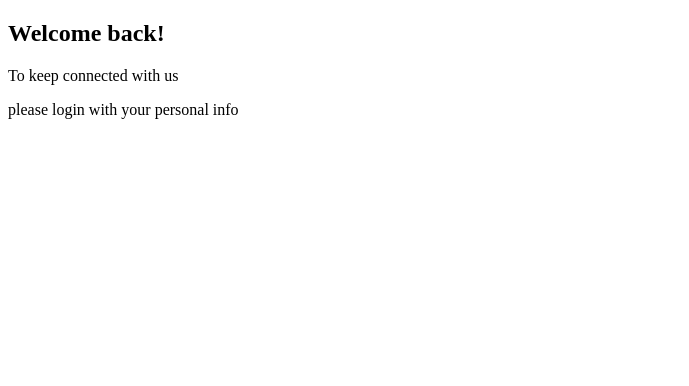
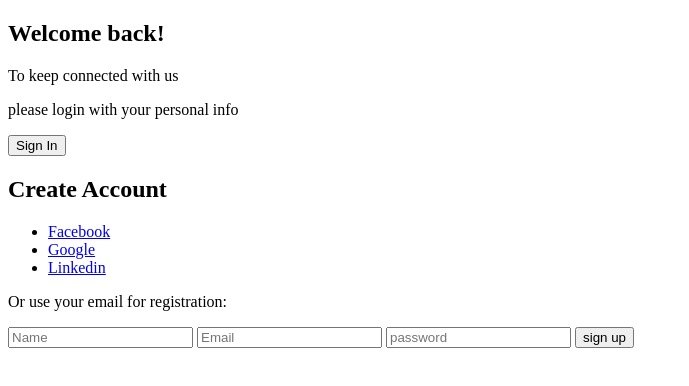
Before and after one commit to leonardoPetruncko/Tela-de-login, a plain HTML site: page index.html in a window 1280 px wide. Shown: the whole page, without its empty margins (0-689 px from the left). Drawn offline with Linux system fonts and the light colour scheme.

Commit message:
Create Account - Primeiro Conteudo

```diff
--- a/index.html
+++ b/index.html
@@ -8,20 +8,57 @@
 </head>
 <body>
 
+    <!-- Main container -->
+
     <div class="container">
+
+        <!-- FIRTS CONTENT -->
+
         <div class="content firts-content">
+
+            <!-- firts-column -->
+
             <div class="first-column">
+
                 <h2 class="title">Welcome back!</h2>
                 <p class="description">To keep connected with us</p>
                 <p class="description">please login with your personal info</p>
+                <button class="btn">Sign In</button>
 
+            </div>
+
+            <!-- second-column -->
+
+            <div class="second-column">
+
+                <h2 class="title">Create Account</h2>
+
+                <!-- social-media -->
+
+                <div class="social-media">
+                    <ul>
+                        <li><a href="#">Facebook</a></li>
+                        <li><a href="#">Google</a></li>
+                        <li><a href="#">Linkedin</a></li>
+                    </ul>
+                </div>
+
+                <p class="description">Or use your email for registration:</p>
+
+                 <!-- Form-input -->
+
+                <form class="form">
+                    <input type="text" placeholder="Name">
+                    <input type="email" placeholder="Email">
+                    <input type="password" placeholder="password">
+                    <button class="btn">sign up</button>
+                </form>
             </div>
 
 
         </div>
+    </div>
 
-        <div class="content second-content"></div>
-    </div>
 
 </body>
 </html>
```
